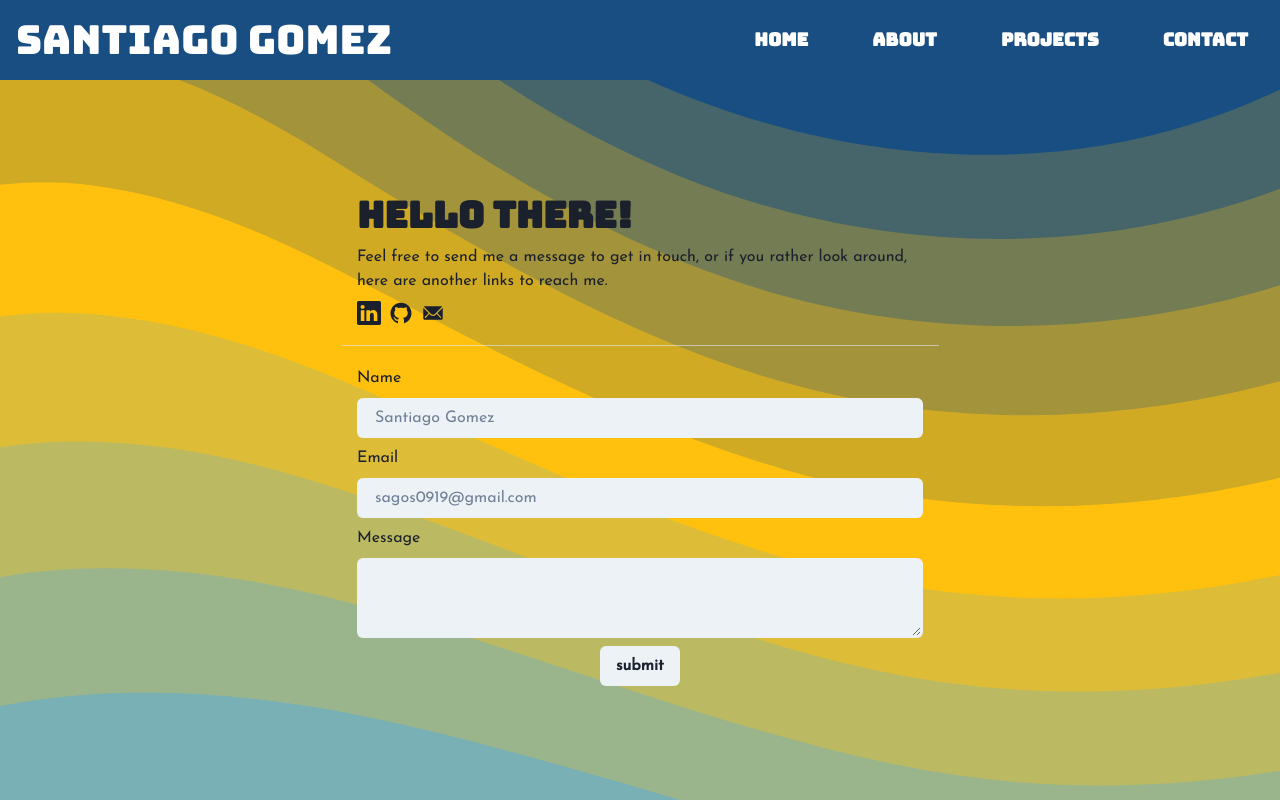
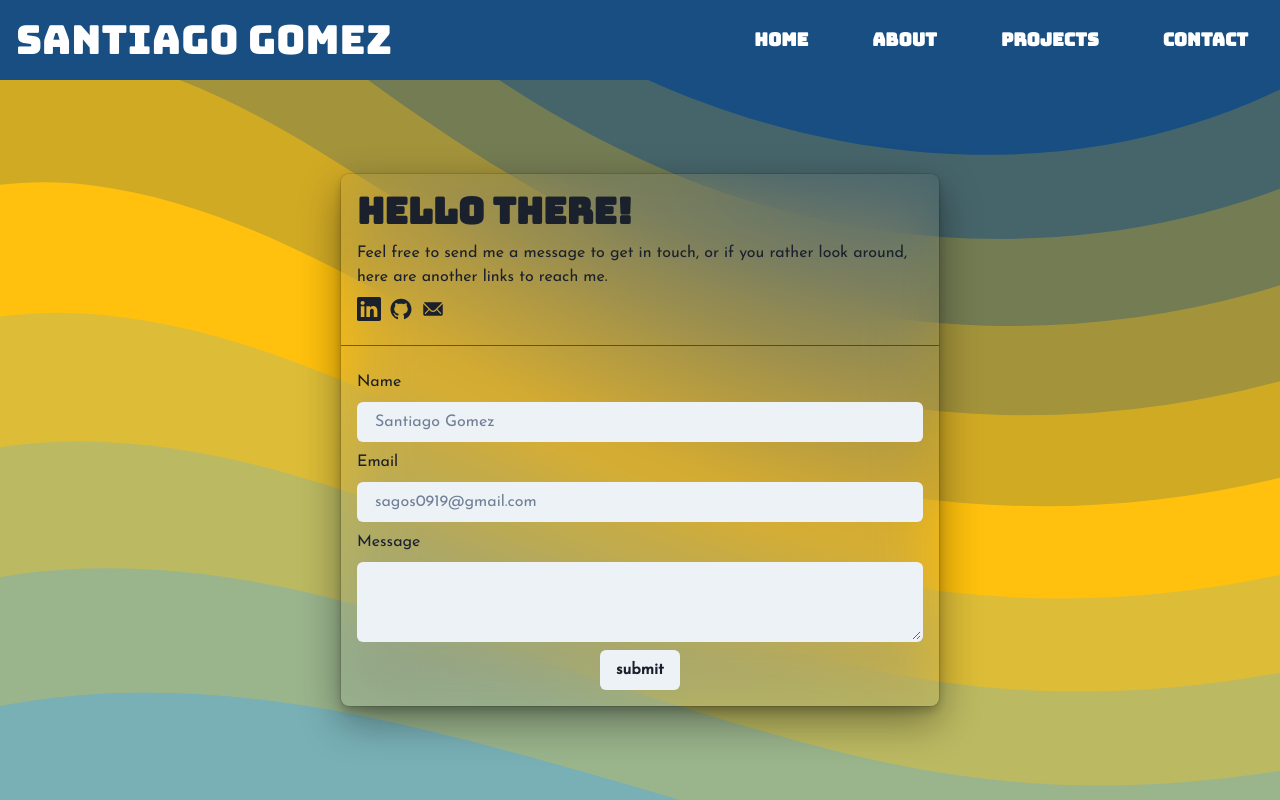
Before and after one commit to 2G2-99/my-portfolio, a React (Vite) app: page /contact in a window 1280 px wide. Built offline with nearby package versions, Linux system fonts and the light colour scheme; a web font is replaced by a local one.

Commit message:
Contact Page finished

```diff
--- a/src/Pages/Contact.jsx
+++ b/src/Pages/Contact.jsx
@@ -1,33 +1,28 @@
-import {
-	Box,
-	HStack,
-	VStack,
-	Heading,
-	Text,
-	ButtonGroup,
-	Link,
-	Icon,
-	Container,
-	Flex,
-	Divider,
-} from '@chakra-ui/react';
+import { Container, Flex, Divider } from '@chakra-ui/react';
 import Form from '../components/Main/Form';
 import ContactCard from '../components/Main/Card/Contact';
 
-const Contact = (linkedin, github, email) => {
-	return (
-		<Box py={'1rem'}>
-			<Flex direction={'column'} gap={5}>
+const Contact = () => (
+	<Flex
+		direction={'column'}
+		py={4}
+		mx={{ sm: 4 }}
+		gap={6}
+		borderRadius={{ base: 'none', sm: 'lg' }}
+		boxShadow={'dark-lg'}
+		backdropFilter={'auto'}
+		backdropBlur={'2rem'}
+		backdropContrast={'70%'}
+		bg={'transparent'}
+	>
 		<Container>
 			<ContactCard />
 		</Container>
-				<Divider />
+		<Divider borderColor={'brand.900'} />
 		<Container>
 			<Form />
 		</Container>
 	</Flex>
-		</Box>
 );
-};
 
 export default Contact;
```
Also changed, not shown: src/components/Main/Card/Contact/index.jsx (+1 -11 lines). Lines whose indentation alone changed are shown as unchanged.
